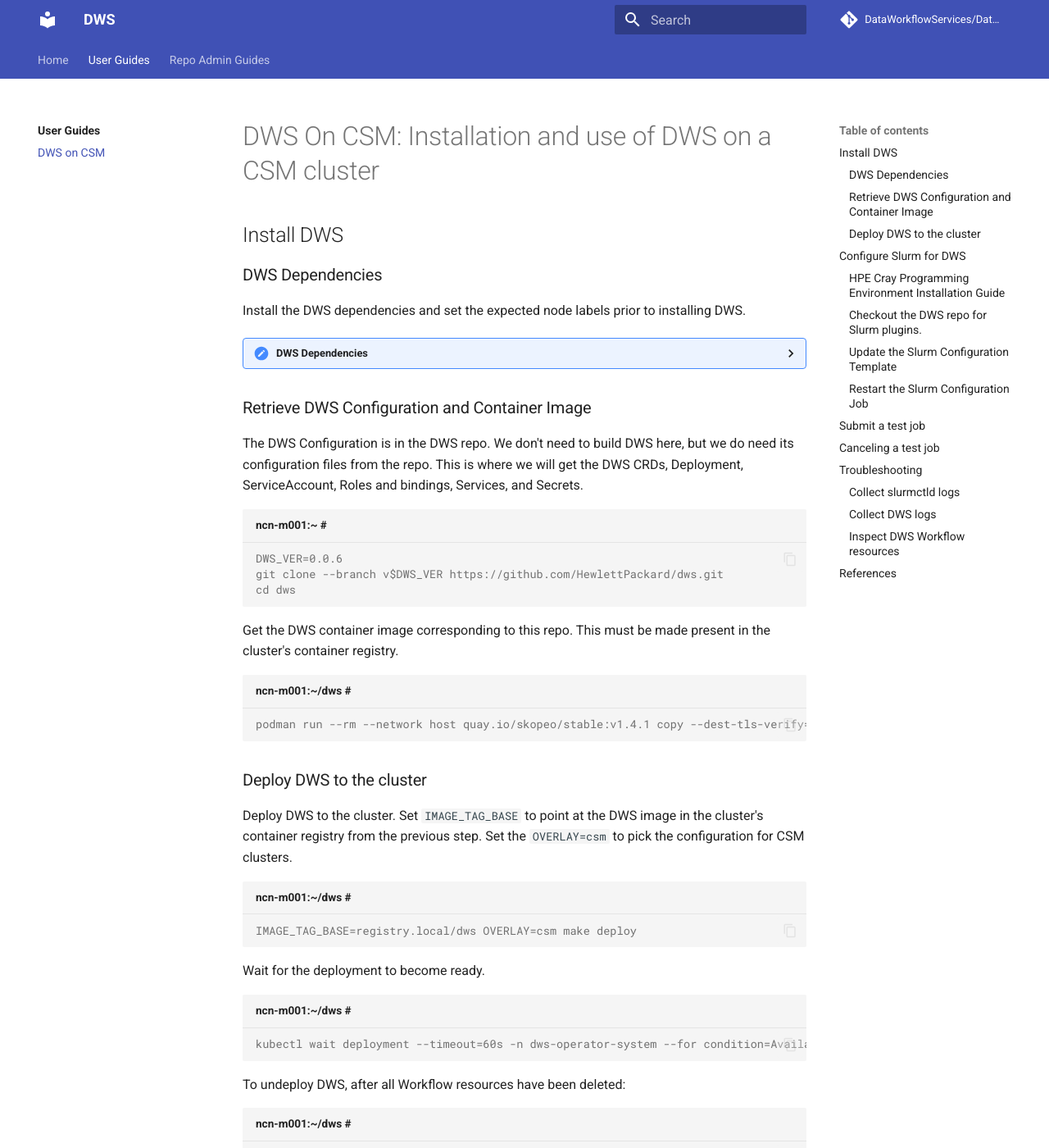
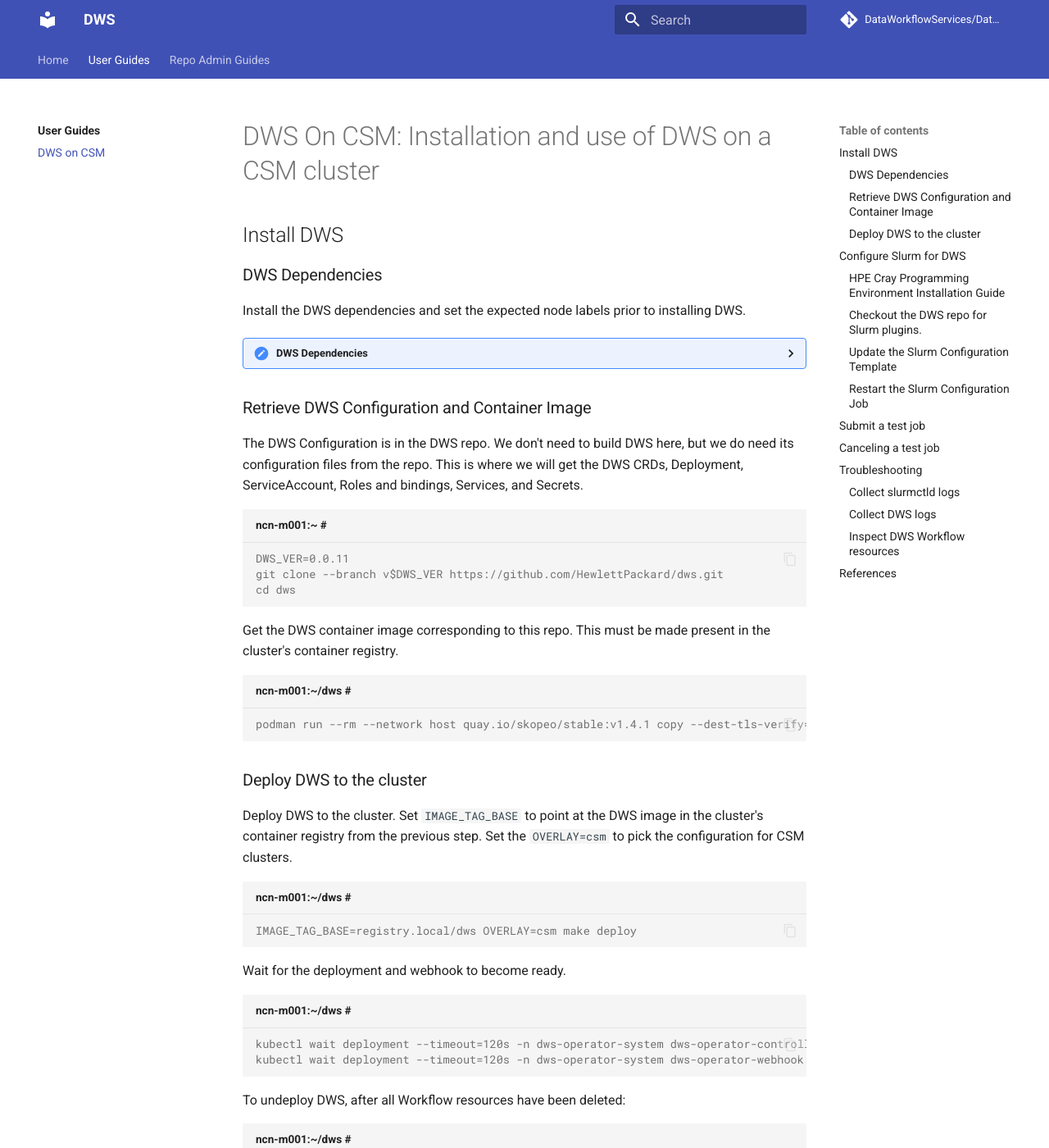
Before and after one commit to DataWorkflowServices/DataWorkflowServices.github.io, an MkDocs documentation site: the page built from docs/guides/dws-on-csm/readme.md, in a window 1280 px wide and 1400 px high. Shown: the whole window at 82% size. Built offline with MkDocs 1.6.1 and Material for MkDocs 9.7.7, drawn with Linux system fonts in a browser that asks for light colours; comment, search, counter and statistics services are not loaded; the version menu is left out.

Commit message:
Point at DWS v0.0.11 (#6)
Signed-off-by: Dean Roehrich <dean.roehrich@hpe.com>

````diff
--- a/docs/guides/dws-on-csm/readme.md
+++ b/docs/guides/dws-on-csm/readme.md
@@ -19,11 +19,7 @@
 podman run --rm --network host quay.io/skopeo/stable:v1.4.1 copy --dest-tls-verify=false docker://gcr.io/kubebuilder/kube-rbac-proxy:v0.13.0 docker://registry.local/kube-rbac-proxy:v0.13.0
 ```
 
-DWS will be deployed on a kubernetes worker node labeled with `cray.wlm.manager`.
-
-```console title="ncn-m001:~ #"
-kubectl label node ncn-w001 cray.wlm.manager=true
-```
+In the past, we asked that a worker node be labelled with `cray.wlm.manager`.  DWS no longer uses this label, and you may remove it.
 </details>
 
 ### Retrieve DWS Configuration and Container Image
@@ -31,7 +27,7 @@
 The DWS Configuration is in the DWS repo.  We don't need to build DWS here, but we do need its configuration files from the repo.  This is where we will get the DWS CRDs, Deployment, ServiceAccount, Roles and bindings, Services, and Secrets.
 
 ```console title="ncn-m001:~ #"
-DWS_VER=0.0.6
+DWS_VER=0.0.11
 git clone --branch v$DWS_VER https://github.com/HewlettPackard/dws.git
 cd dws
 ```
@@ -50,10 +46,11 @@
 IMAGE_TAG_BASE=registry.local/dws OVERLAY=csm make deploy
 ```
 
-Wait for the deployment to become ready.
+Wait for the deployment and webhook to become ready.
 
 ```console title="ncn-m001:~/dws #"
-kubectl wait deployment --timeout=60s -n dws-operator-system --for condition=Available=True dws-operator-controller-manager
+kubectl wait deployment --timeout=120s -n dws-operator-system dws-operator-controller-manager --for condition=Available=True
+kubectl wait deployment --timeout=120s -n dws-operator-system dws-operator-webhook --for condition=Available=True
 ```
 
 To undeploy DWS, after all Workflow resources have been deleted:
````
